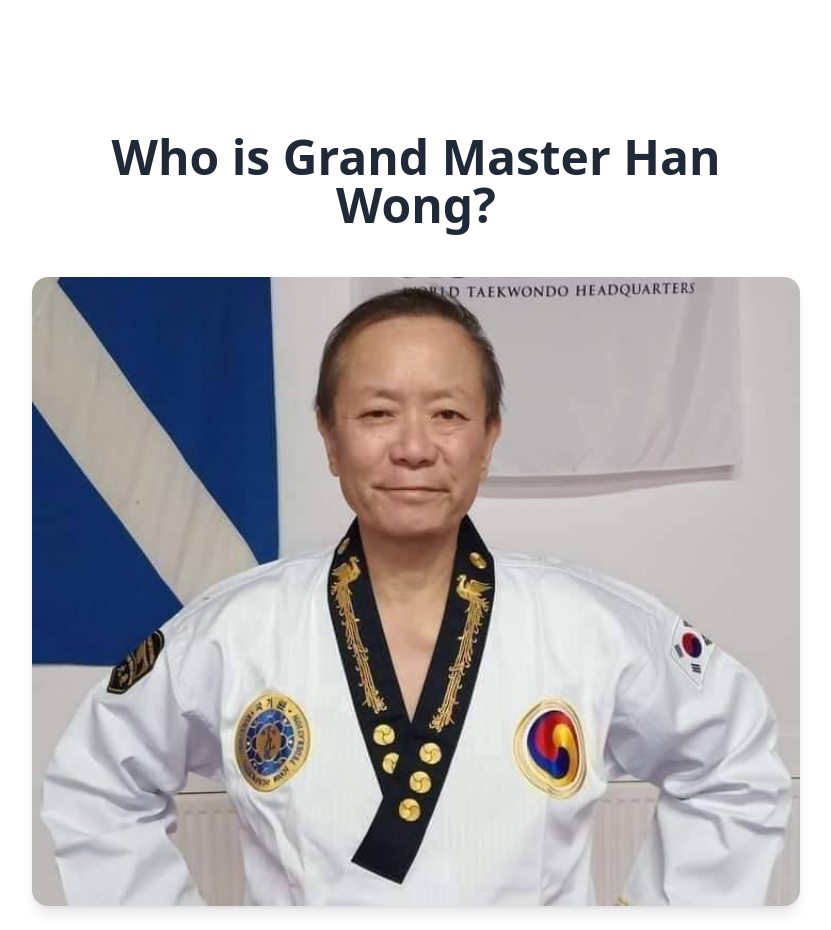
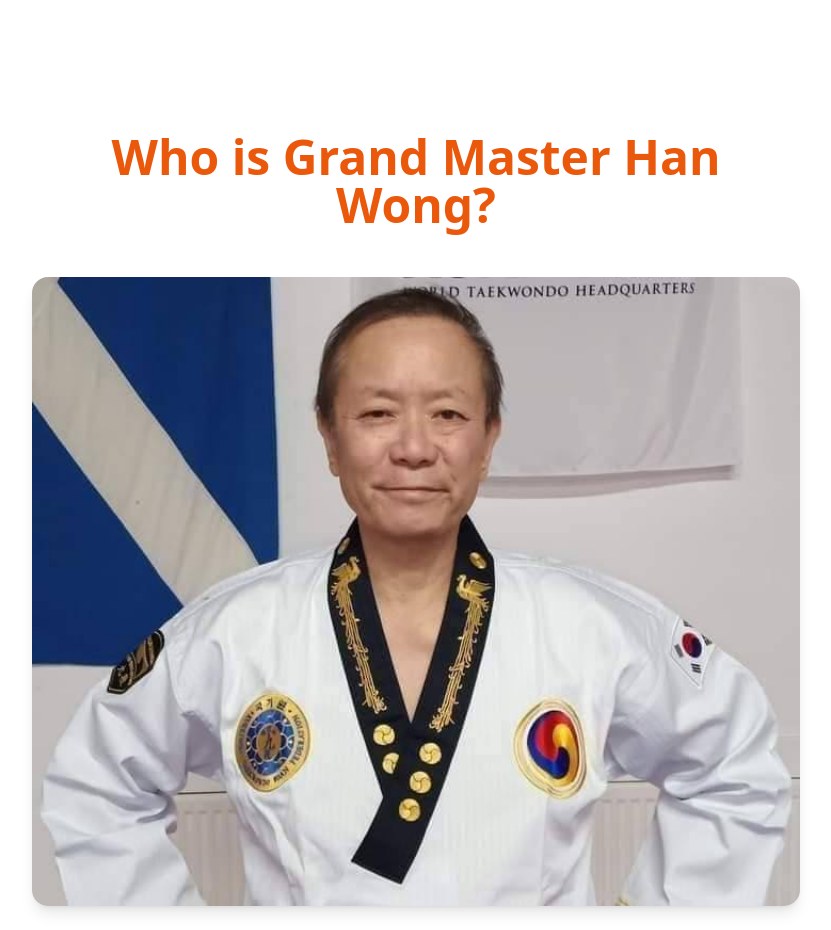
Before and after one commit to tushgaurav/HanWong-site, a Next.js app: page / in a window 1280 px wide. Shown: the part 3480-4410 px from the top of the page, without its empty margins (224-1055 px from the left). Built offline with nearby package versions, Linux system fonts and the light colour scheme.

Commit message:
color change

```diff
--- a/components/ui/IntroTextSection/index.jsx
+++ b/components/ui/IntroTextSection/index.jsx
@@ -5,7 +5,7 @@ const IntroTextSection = () => {
     <SectionWrapper>
       <div className="max-w-screen-xl mx-auto px-4 text-orange-600 md:px-8">
         <div className="max-w-3xl mx-auto space-y-3 sm:text-center">
-          <h1 className="text-gray-800 text-4xl font-bold sm:text-5xl mb-12">
+          <h1 className="text-orange-600 text-4xl font-bold sm:text-5xl mb-12">
             Who is Grand Master Han Wong?
           </h1>
           <div className="relative">
```
